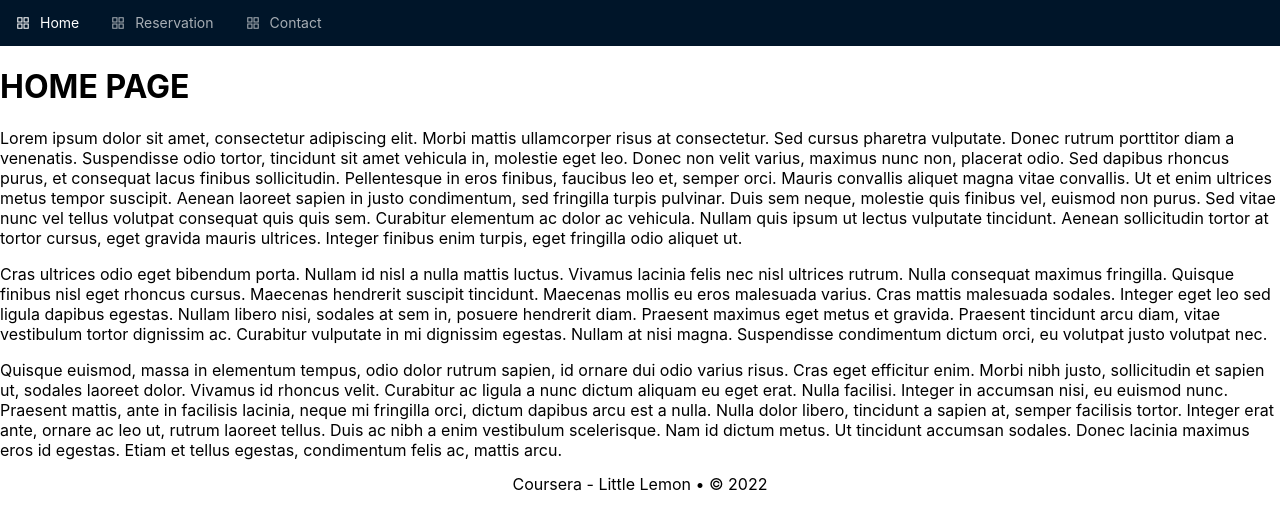
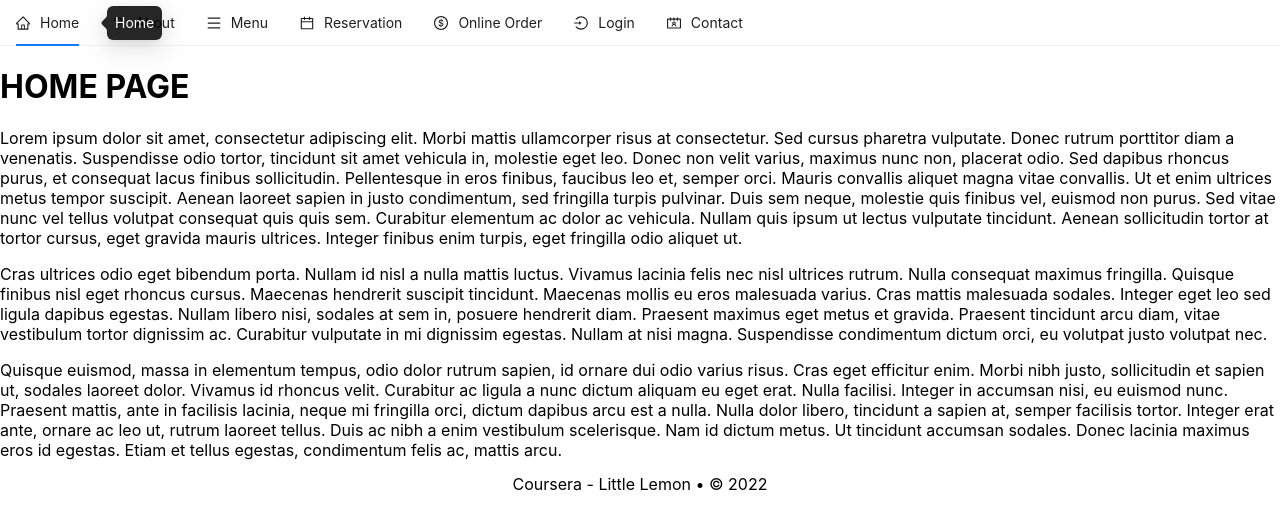
Before and after one commit to SolaceLimit/Coursera-Little-Lemon, a React (Create React App) app: page / in a window 1280 px wide. Shown: the top 530 px of the page. Built offline with nearby package versions, Linux system fonts and the light colour scheme.

Commit message:
Navigation Implementation

```diff
--- a/src/components/Nav.js
+++ b/src/components/Nav.js
@@ -3,18 +3,44 @@ import { Routes, Route, Link } from "react-router-dom";
 import HomePage from "./Home";
 import ContactPage from "./Contact";
 import ReservationPage from "./Reservation";
-import { Breadcrumb, Layout, Menu, theme } from "antd";
-import { AppstoreOutlined } from "@ant-design/icons";
+import UnderContructionPage from "./UnderContruction";
+import { Menu } from "antd";
+import * as Icons from "@ant-design/icons";
+
+const routeUrls = {
+	home: "/",
+	reservation: "/reservation",
+	contact: "/contact",
+	underContruction: "/UnderContruction",
+};
 
 const items = [
 	{
 		label: (
-			<Link to='/' className='nav-item'>
+			<Link to={routeUrls.home} className='nav-item'>
 				Home
 			</Link>
 		),
-		key: "alipay",
-		icon: <AppstoreOutlined />,
+		key: "Home",
+		icon: <Icons.HomeOutlined />,
+	},
+	{
+		label: (
+			<Link to={routeUrls.underContruction} className='nav-item'>
+				About
+			</Link>
+		),
+		key: "About",
+		icon: <Icons.QuestionOutlined />,
+	},
+	{
+		label: (
+			<Link to={routeUrls.underContruction} className='nav-item'>
+				Menu
+			</Link>
+		),
+		key: "Menu",
+		icon: <Icons.MenuOutlined />,
 	},
 	{
 		label: (
@@ -22,8 +48,26 @@ const items = [
 				Reservation
 			</Link>
 		),
-		key: "alipay",
-		icon: <AppstoreOutlined />,
+		key: "Reservation",
+		icon: <Icons.CalendarOutlined />,
+	},
+	{
+		label: (
+			<Link to={routeUrls.underContruction} className='nav-item'>
+				Online Order
+			</Link>
+		),
+		key: "Online-Order",
+		icon: <Icons.DollarOutlined />,
+	},
+	{
+		label: (
+			<Link to={routeUrls.underContruction} className='nav-item'>
+				Login
+			</Link>
+		),
+		key: "Login",
+		icon: <Icons.LoginOutlined />,
 	},
 	{
 		label: (
@@ -31,8 +75,8 @@ const items = [
 				Contact
 			</Link>
 		),
-		key: "alipay",
-		icon: <AppstoreOutlined />,
+		key: "Contact",
+		icon: <Icons.ContactsOutlined />,
 	},
 ];
 
@@ -40,17 +84,20 @@ const Nav = () => {
 	return (
 		<>
 			<nav>
-				<Menu
-					theme='dark'
-					mode='horizontal'
-					defaultSelectedKeys={["2"]}
-					items={items}
-				/>
+				<Menu mode='horizontal' inlineCollapsed='true' items={items} />
 			</nav>
+
 			<Routes>
-				<Route path='/' element={<HomePage />}></Route>
-				<Route path='/reservation' element={<ReservationPage />}></Route>
-				<Route path='/contact' element={<ContactPage />}></Route>
+				<Route path={routeUrls.home} element={<HomePage />}></Route>
+				<Route
+					path={routeUrls.reservation}
+					element={<ReservationPage />}
+				></Route>
+				<Route path={routeUrls.contact} element={<ContactPage />}></Route>
+				<Route
+					path={routeUrls.underContruction}
+					element={<UnderContructionPage />}
+				></Route>
 			</Routes>
 		</>
 	);
--- /dev/null
+++ b/src/components/UnderContruction.js
@@ -0,0 +1,12 @@
+import React from "react";
+
+const UnderContructionPage = () => {
+	return (
+		<>
+			<main>
+				<h1>UnderContruction</h1>
+			</main>
+		</>
+	);
+};
+export default UnderContructionPage;
```
Also changed, not shown: src/components/Home.js (+44 -8 lines).
